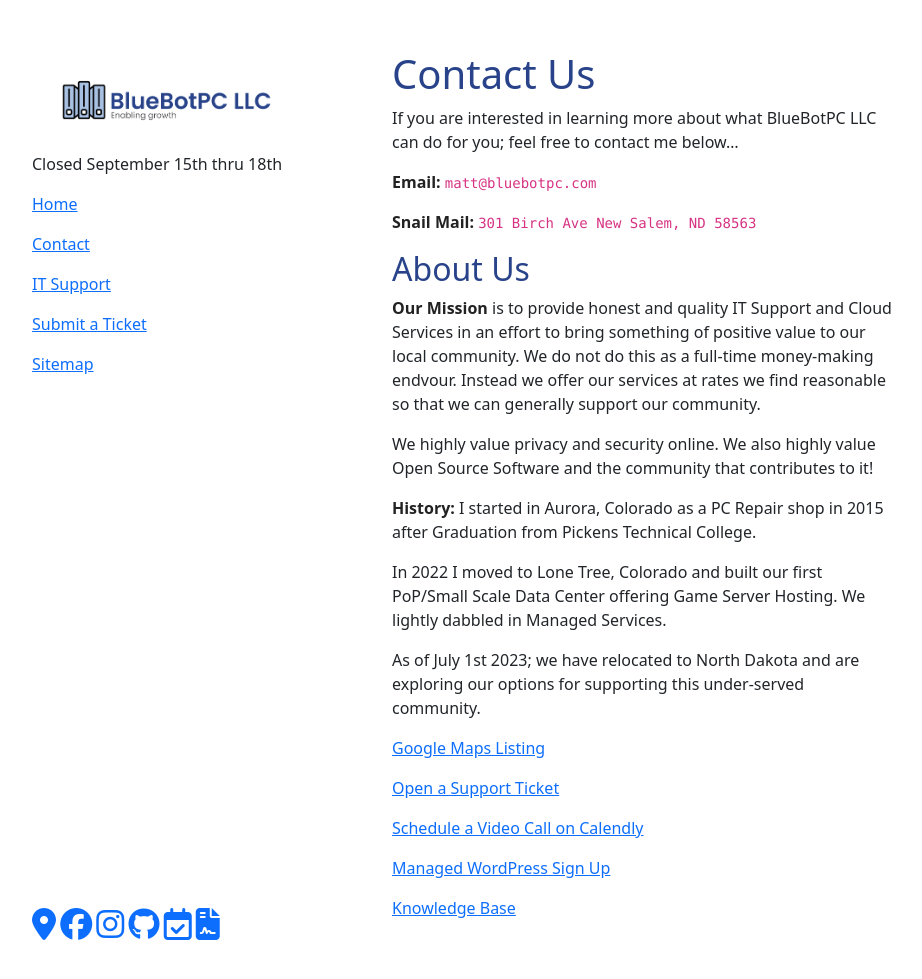
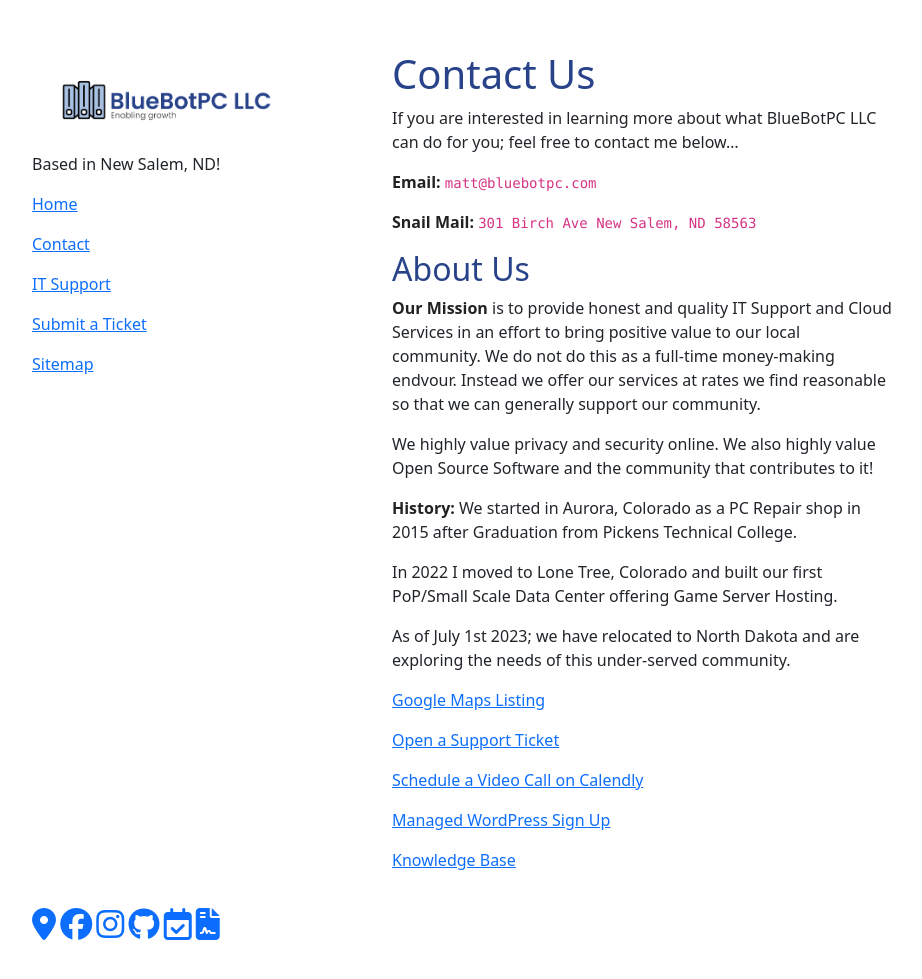
Before and after one commit to GoobyFRS/bluebotpc-web, a Jekyll site: the page built from pages/contact.md, in a window 1280 px wide and 986 px high. Shown: the top 979 px of the window, without its empty margins (178-1100 px from the left). Built offline with Jekyll 4.4.1, drawn with Linux system fonts in a browser that asks for light colours; nearby versions of some CDN libraries; our own code applies the rules of GitHub Pages for plain Markdown files.

Commit message:
Grammer Clean up
Adjusted verbage on Contact Page
Added more kwrds to head-custom.html
Updated Billing Policy to reflect dispatch fee

Updated _config.yml as well

```diff
--- a/_config.yml
+++ b/_config.yml
@@ -1,7 +1,7 @@
 #lang: en
 title: BlueBotPC LLC
 email: matt@bluebotpc.com
-description: Closed September 15th thru 18th
+description: Based in New Salem, ND!
 url: "https://www.bluebotpc.com"
 permalink: pretty
 favicon: /assets/img/favicon.ico
--- a/_includes/head-custom.html
+++ b/_includes/head-custom.html
@@ -9,4 +9,4 @@
 <!-- Font Awesome 5 icons -->
 <script src="https://kit.fontawesome.com/68c9bd6ee9.js" crossorigin="anonymous"></script>
 <!-- Keywords -->
-<meta name="keywords" content="computer, repair, service, troubleshooting, desktop, laptop, broken, screen, battery, keyboard, new salem, bismarck, nd, north dakota, affordable">
+<meta name="keywords" content="computer, repair, service, troubleshooting, desktop, laptop, broken, screen, battery, keyboard, new salem, bismarck, nd, north dakota, affordable, game, server, hosting, console, xbox, playstation, ps4, ps5, support, fix">
--- a/pages/contact.md
+++ b/pages/contact.md
@@ -11,15 +11,15 @@ If you are interested in learning more about what BlueBotPC LLC can do for you;
 
 ## About Us
 
-**Our Mission** is to provide honest and quality IT Support and Cloud Services in an effort to bring something of positive value to our local community. We do not do this as a full-time money-making endvour. Instead we offer our services at rates we find reasonable so that we can generally support our community.
+**Our Mission** is to provide honest and quality IT Support and Cloud Services in an effort to bring positive value to our local community. We do not do this as a full-time money-making endvour. Instead we offer our services at rates we find reasonable so that we can generally support our community.
 
 We highly value privacy and security online. We also highly value Open Source Software and the community that contributes to it!
 
-**History:** I started in Aurora, Colorado as a PC Repair shop in 2015 after Graduation from Pickens Technical College.
+**History:** We started in Aurora, Colorado as a PC Repair shop in 2015 after Graduation from Pickens Technical College.
 
-In 2022 I moved to Lone Tree, Colorado and built our first PoP/Small Scale Data Center offering Game Server Hosting. We lightly dabbled in Managed Services.
+In 2022 I moved to Lone Tree, Colorado and built our first PoP/Small Scale Data Center offering Game Server Hosting.
 
-As of July 1st 2023; we have relocated to North Dakota and are exploring our options for supporting this under-served community.
+As of July 1st 2023; we have relocated to North Dakota and are exploring the needs of this under-served community.
 
 [Google Maps Listing](https://goo.gl/maps/PXK3Huew2rYx4Bg3A)
 
```
Also changed, not shown: index.md (+2 -1 lines), pages/legal/billing.md (+1 -1 lines).
